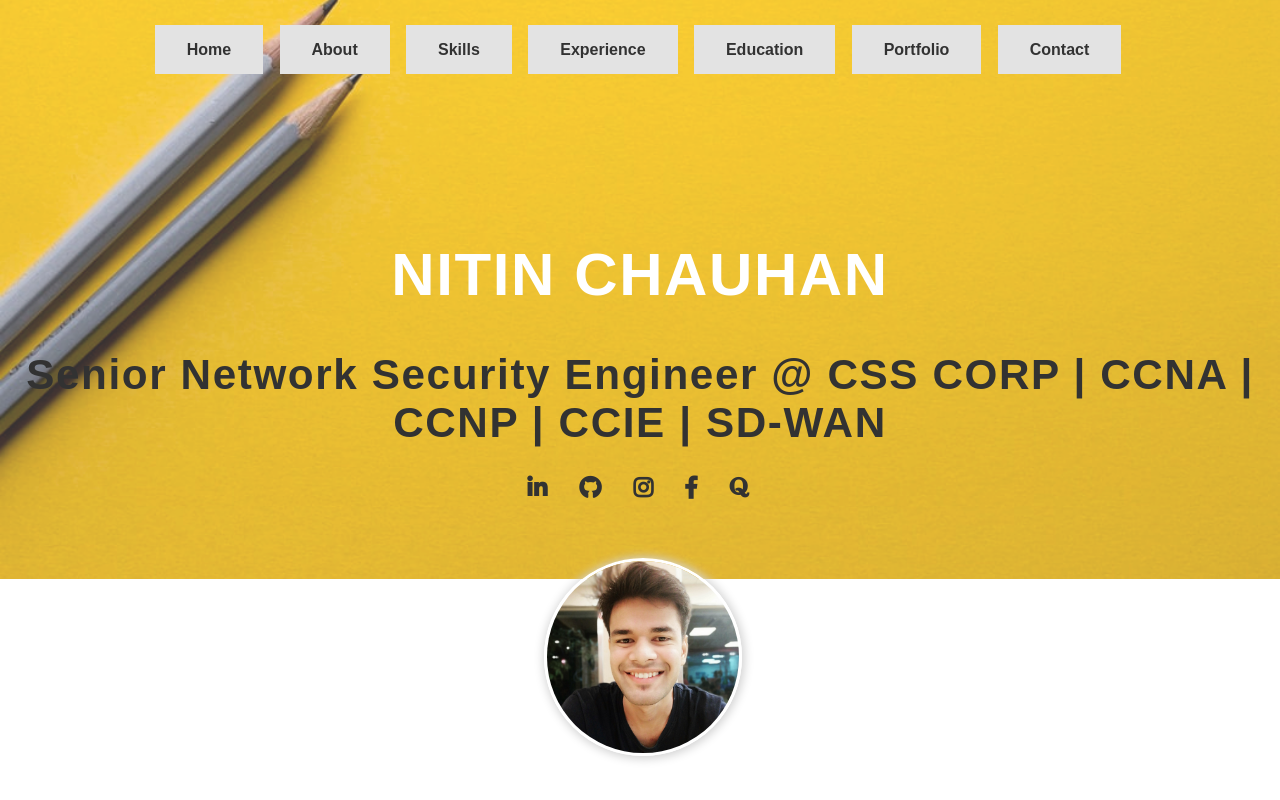
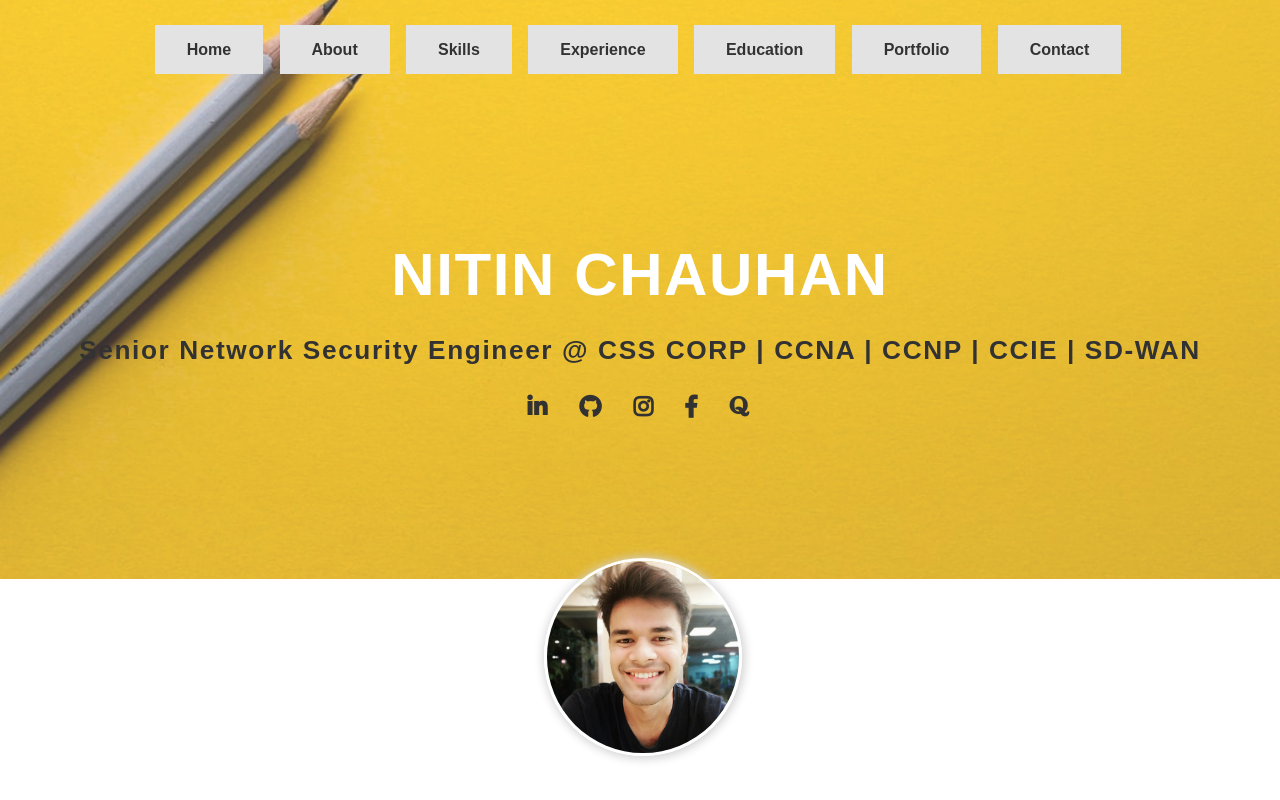
Before and after one commit to insidescripted/nitin.portfolio, a plain HTML site: page index.html in a window 1280 px wide. Shown: the top 800 px of the page. Drawn offline with Linux system fonts and the light colour scheme.

Commit message:
Update mystyle.css

```diff
--- a/mystyle.css
+++ b/mystyle.css
@@ -83,7 +83,7 @@ body {
     color: black;
     font-weight: 600;
     margin-bottom: 0.5rem;
-    font-size: 2.64rem;
+    font-size: 1.64rem;
 }
 .social-icons li a i {
     padding: 10px;
```
